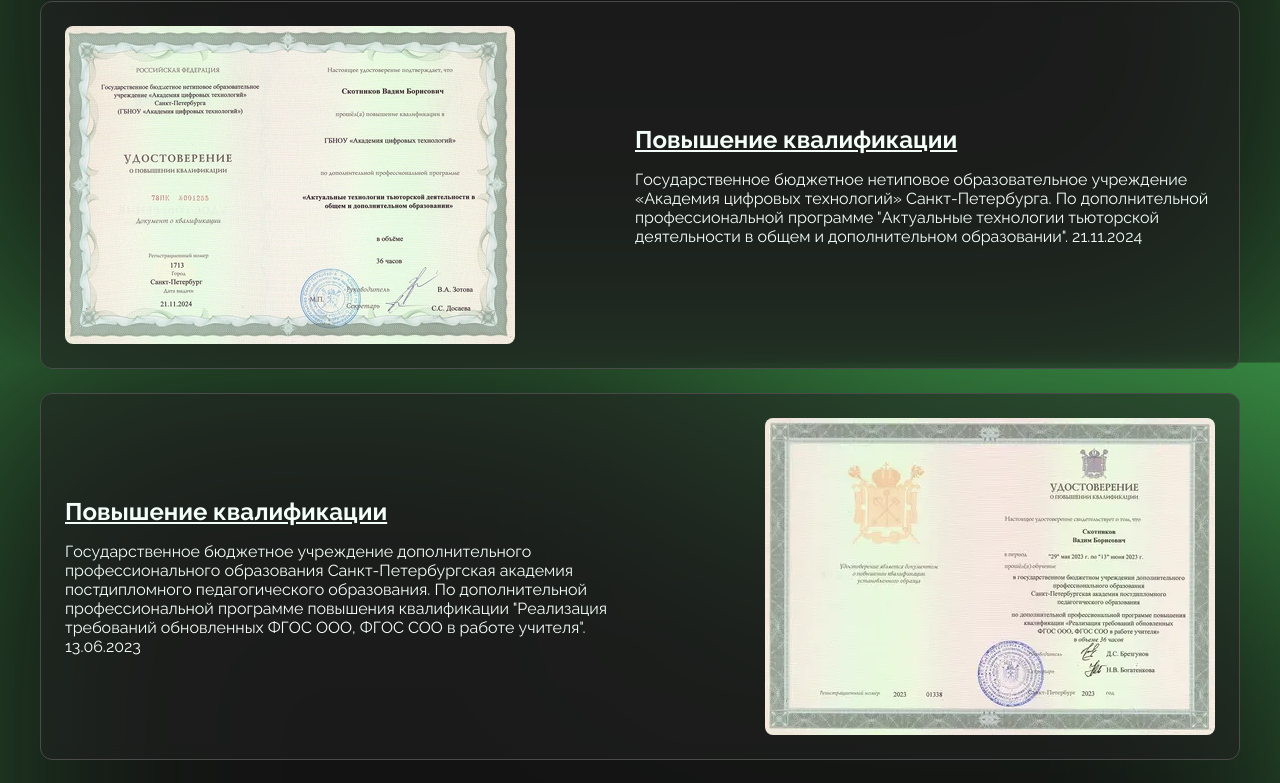
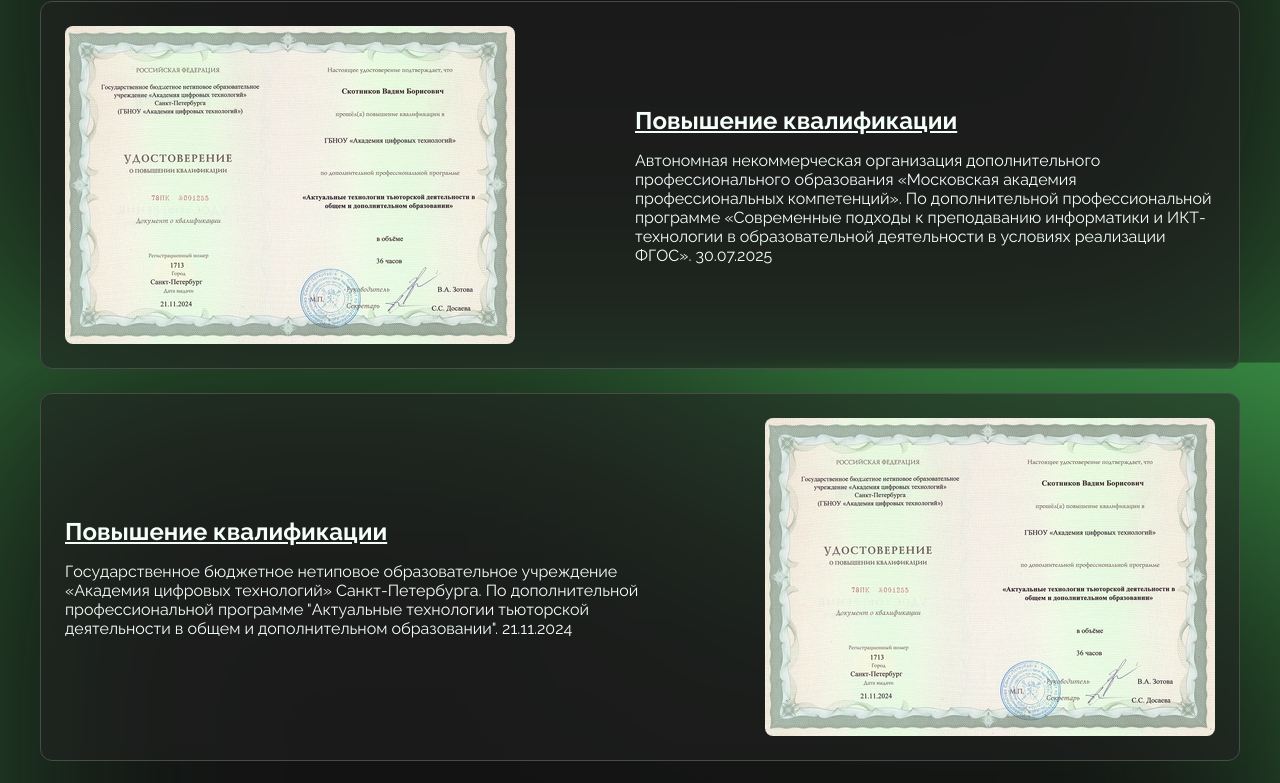
Before and after one commit to svbinf-ru/svbinf.ru, a Next.js app: page /about in a window 1280 px wide. Shown: the part 489-1272 px from the top of the page. Built offline with nearby package versions, Linux system fonts and the light colour scheme.

Commit message:
Update education.ts

```diff
--- a/content/about/education.ts
+++ b/content/about/education.ts
@@ -17,6 +17,13 @@ import { Education } from '@/content/utils'
 // - thumbnail   (StaticImageData): Превью документа.
 // - full        (string):          Путь до файла без сжатия.
 export const education: Education[] = [
+    {
+        title: 'Повышение квалификации',
+        description:
+            'Автономная некоммерческая организация дополнительного профессионального образования «Московская академия профессиональных компетенций». По дополнительной профессиональной программе «Современные подходы к преподаванию информатики и ИКТ-технологии в образовательной деятельности в условиях реализации ФГОС». 30.07.2025',
+        thumbnail: professionalDevelopmentTutor2024,
+        full: '/img/edu/2025-повышение-квалификации-учитель.jpg',
+    },
     {
         title: 'Повышение квалификации',
         description:
```
